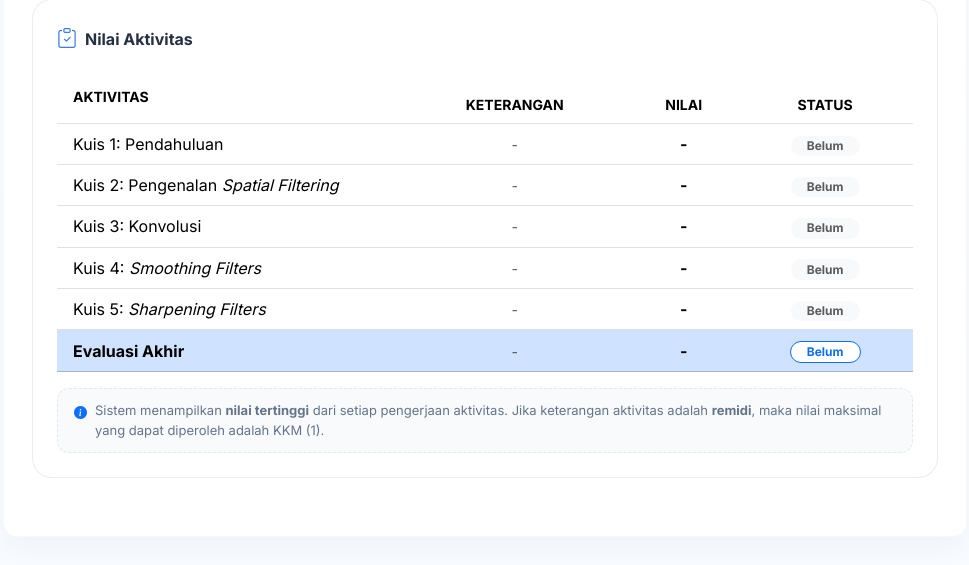
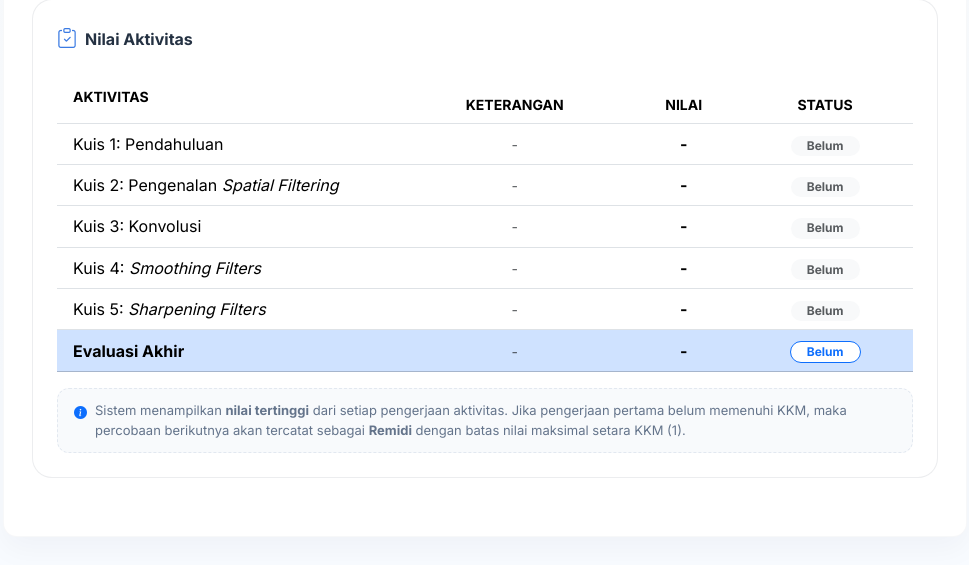
Before and after one commit to Hallovaa/SKRIPSI-MediaSFiltering, a Django app: page /dash-mhs/ in a window 1280 px wide. Shown: the part 885-1450 px from the top of the page, without its empty margins (285-1254 px from the left). Run offline with Django 4.2, Linux system fonts and the light colour scheme; a user stored in the database is signed in; tables that the repository leaves empty hold one stand-in row (values such as "Sample post"); data that the repository does not hold is empty; some libraries are stand-ins or nearby versions.

Commit message:
commit keduapuluhempat

```diff
--- a/mysite/medpem/templates/mhs/dash-mhs.html
+++ b/mysite/medpem/templates/mhs/dash-mhs.html
@@ -71,6 +71,13 @@
     font-size: 13px;
     color: #64748b;
     border: 1px dashed #e2e8f0;
+  }
+  .attempt-info {
+    font-size: 11px;
+    color: #3b7be3;
+    font-weight: 600;
+    display: block;
+    margin-top: 2px;
   }
 </style>
 
@@ -232,14 +239,20 @@
         <tr>
           <td class="ps-3">
             <div>Kuis 1: Pendahuluan</div>
-            {% if dict_percobaan.1 > 1 %}<small class="text-primary fw-600">Pengerjaan ke-{{ dict_percobaan.1 }}</small>{% endif %}
+            {% if dict_percobaan.1 > 1 and nilai_awal.1 < kkm %}
+              <span class="attempt-info">Pengerjaan ke-{{ dict_percobaan.1 }}</span>
+            {% endif %}
           </td>
           <td class="text-center">
-            {% if dict_percobaan.1 > 1 %}<span class="text-remidi-center">Remidi</span>{% else %}<span class="text-muted small">-</span>{% endif %}
+            {% if dict_percobaan.1 > 1 and nilai_awal.1 < kkm %}
+              <span class="text-remidi-center">Remidi</span>
+            {% else %}
+              <span class="text-muted small">-</span>
+            {% endif %}
           </td>
           <td class="text-center">
             <span class="fw-bold">{{ nilai_kuis.kuis_1|default:"-" }}</span>
-            {% if dict_percobaan.1 > 1 and nilai_kuis.kuis_1 == kkm %}
+            {% if dict_percobaan.1 > 1 and nilai_awal.1 < kkm and nilai_kuis.kuis_1 == kkm %}
               <br><span class="badge-remidi">Maksimal KKM</span>
             {% endif %}
           </td>
@@ -257,14 +270,20 @@
         <tr>
           <td class="ps-3">
             <div>Kuis 2: Pengenalan <em>Spatial Filtering</em></div>
-            {% if dict_percobaan.2 > 1 %}<small class="text-primary fw-600">Pengerjaan ke-{{ dict_percobaan.2 }}</small>{% endif %}
+            {% if dict_percobaan.2 > 1 and nilai_awal.2 < kkm %}
+              <span class="attempt-info">Pengerjaan ke-{{ dict_percobaan.2 }}</span>
+            {% endif %}
           </td>
           <td class="text-center">
-            {% if dict_percobaan.2 > 1 %}<span class="text-remidi-center">Remidi</span>{% else %}<span class="text-muted small">-</span>{% endif %}
+            {% if dict_percobaan.2 > 1 and nilai_awal.2 < kkm %}
+              <span class="text-remidi-center">Remidi</span>
+            {% else %}
+              <span class="text-muted small">-</span>
+            {% endif %}
           </td>
           <td class="text-center">
             <span class="fw-bold">{{ nilai_kuis.kuis_2|default:"-" }}</span>
-            {% if dict_percobaan.2 > 1 and nilai_kuis.kuis_2 == kkm %}
+            {% if dict_percobaan.2 > 1 and nilai_awal.2 < kkm and nilai_kuis.kuis_2 == kkm %}
               <br><span class="badge-remidi">Maksimal KKM</span>
             {% endif %}
           </td>
@@ -282,14 +301,20 @@
         <tr>
           <td class="ps-3">
             <div>Kuis 3: Konvolusi</div>
-            {% if dict_percobaan.3 > 1 %}<small class="text-primary fw-600">Pengerjaan ke-{{ dict_percobaan.3 }}</small>{% endif %}
+            {% if dict_percobaan.3 > 1 and nilai_awal.3 < kkm %}
+              <span class="attempt-info">Pengerjaan ke-{{ dict_percobaan.3 }}</span>
+            {% endif %}
           </td>
           <td class="text-center">
-            {% if dict_percobaan.3 > 1 %}<span class="text-remidi-center">Remidi</span>{% else %}<span class="text-muted small">-</span>{% endif %}
+            {% if dict_percobaan.3 > 1 and nilai_awal.3 < kkm %}
+              <span class="text-remidi-center">Remidi</span>
+            {% else %}
+              <span class="text-muted small">-</span>
+            {% endif %}
           </td>
           <td class="text-center">
             <span class="fw-bold">{{ nilai_kuis.kuis_3|default:"-" }}</span>
-            {% if dict_percobaan.3 > 1 and nilai_kuis.kuis_3 == kkm %}
+            {% if dict_percobaan.3 > 1 and nilai_awal.3 < kkm and nilai_kuis.kuis_3 == kkm %}
               <br><span class="badge-remidi">Maksimal KKM</span>
             {% endif %}
           </td>
@@ -307,14 +332,20 @@
         <tr>
           <td class="ps-3">
             <div>Kuis 4: <em>Smoothing Filters</em></div>
-            {% if dict_percobaan.4 > 1 %}<small class="text-primary fw-600">Pengerjaan ke-{{ dict_percobaan.4 }}</small>{% endif %}
+            {% if dict_percobaan.4 > 1 and nilai_awal.4 < kkm %}
+              <span class="attempt-info">Pengerjaan ke-{{ dict_percobaan.4 }}</span>
+            {% endif %}
           </td>
           <td class="text-center">
-            {% if dict_percobaan.4 > 1 %}<span class="text-remidi-center">Remidi</span>{% else %}<span class="text-muted small">-</span>{% endif %}
+            {% if dict_percobaan.4 > 1 and nilai_awal.4 < kkm %}
+              <span class="text-remidi-center">Remidi</span>
+            {% else %}
+              <span class="text-muted small">-</span>
+            {% endif %}
           </td>
           <td class="text-center">
             <span class="fw-bold">{{ nilai_kuis.kuis_4|default:"-" }}</span>
-            {% if dict_percobaan.4 > 1 and nilai_kuis.kuis_4 == kkm %}
+            {% if dict_percobaan.4 > 1 and nilai_awal.4 < kkm and nilai_kuis.kuis_4 == kkm %}
               <br><span class="badge-remidi">Maksimal KKM</span>
             {% endif %}
           </td>
@@ -332,14 +363,20 @@
         <tr>
           <td class="ps-3">
             <div>Kuis 5: <em>Sharpening Filters</em></div>
-            {% if dict_percobaan.5 > 1 %}<small class="text-primary fw-600">Pengerjaan ke-{{ dict_percobaan.5 }}</small>{% endif %}
+            {% if dict_percobaan.5 > 1 and nilai_awal.5 < kkm %}
+              <span class="attempt-info">Pengerjaan ke-{{ dict_percobaan.5 }}</span>
+            {% endif %}
           </td>
           <td class="text-center">
-            {% if dict_percobaan.5 > 1 %}<span class="text-remidi-center">Remidi</span>{% else %}<span class="text-muted small">-</span>{% endif %}
+            {% if dict_percobaan.5 > 1 and nilai_awal.5 < kkm %}
+              <span class="text-remidi-center">Remidi</span>
+            {% else %}
+              <span class="text-muted small">-</span>
+            {% endif %}
           </td>
           <td class="text-center">
             <span class="fw-bold">{{ nilai_kuis.kuis_5|default:"-" }}</span>
-            {% if dict_percobaan.5 > 1 and nilai_kuis.kuis_5 == kkm %}
+            {% if dict_percobaan.5 > 1 and nilai_awal.5 < kkm and nilai_kuis.kuis_5 == kkm %}
               <br><span class="badge-remidi">Maksimal KKM</span>
             {% endif %}
           </td>
@@ -357,14 +394,20 @@
         <tr class="table-primary">
           <td class="ps-3">
             <div class="fw-bold">Evaluasi Akhir</div>
-            {% if dict_percobaan.7 > 1 %}<small class="text-primary fw-600">Pengerjaan ke-{{ dict_percobaan.7 }}</small>{% endif %}
+            {% if dict_percobaan.7 > 1 and nilai_awal.7 < kkm %}
+              <span class="attempt-info">Pengerjaan ke-{{ dict_percobaan.7 }}</span>
+            {% endif %}
           </td>
           <td class="text-center">
-            {% if dict_percobaan.7 > 1 %}<span class="text-remidi-center">Remidi</span>{% else %}<span class="text-muted small">-</span>{% endif %}
+            {% if dict_percobaan.7 > 1 and nilai_awal.7 < kkm %}
+              <span class="text-remidi-center">Remidi</span>
+            {% else %}
+              <span class="text-muted small">-</span>
+            {% endif %}
           </td>
           <td class="text-center">
             <span class="fw-bold">{{ nilai_evaluasi|default:"-" }}</span>
-            {% if dict_percobaan.7 > 1 and nilai_evaluasi == kkm %}
+            {% if dict_percobaan.7 > 1 and nilai_awal.7 < kkm and nilai_evaluasi == kkm %}
               <br><span class="badge-remidi" style="background:#fff; border-color:#3b7be3; color:#3b7be3;">Maksimal KKM</span>
             {% endif %}
           </td>
@@ -386,7 +429,8 @@
     <i class="bi bi-info-circle-fill me-2 text-primary" style="margin-top: 2px;"></i>
     <div>
       Sistem menampilkan <strong>nilai tertinggi</strong> dari setiap pengerjaan aktivitas.
-      Jika keterangan aktivitas adalah <strong>remidi</strong>, maka nilai maksimal yang dapat diperoleh adalah KKM ({{ kkm }}).
+      Jika pengerjaan pertama belum memenuhi KKM, maka percobaan berikutnya akan tercatat sebagai <strong>Remidi</strong> dengan batas nilai maksimal setara KKM ({{ kkm }}).
     </div>
   </div>
+</div>
 {% endblock %}
--- a/mysite/medpem/templates/mhs/kuis-1.html
+++ b/mysite/medpem/templates/mhs/kuis-1.html
@@ -226,7 +226,7 @@
             <h2 class="fw-bold text-primary" style="text-align: center;">Petunjuk Pengerjaan Kuis</h2>
             <ul class="mt-3" style="text-align: justify; list-style-position: outside; padding-left: 20px;">
                 <li class="mb-2"><strong>Kuis terdiri</strong> dari 10 soal pilihan ganda, setiap soal memiliki satu jawaban yang benar.</li>
-                <li class="mb-2"><strong>Waktu pengerjaan</strong> kuis adalah 30 menit dan ditampilkan dalam bentuk timer di bagian atas layar.</li>
+                <li class="mb-2"><strong>Waktu pengerjaan</strong> kuis adalah 15 menit dan ditampilkan dalam bentuk timer di bagian atas layar.</li>
                 <li class="mb-2"><strong>Navigasi soal</strong> tersedia di sisi kanan layar. Nomor soal yang sedang dikerjakan ditandai dengan border berwarna biru.</li>
                 <li class="mb-2"><strong>Status pengerjaan</strong> soal ditunjukkan dengan warna: <span class="badge bg-success">Hijau</span> untuk soal yang sudah dijawab, <span class="badge bg-warning text-dark">Kuning</span> untuk soal yang ditandai ragu-ragu, dan <span class="badge bg-secondary">Abu-abu</span> untuk soal yang belum dijawab.</li>
                 <li class="mb-2"><strong>Tombol Ragu-ragu</strong> dapat digunakan jika peserta belum yakin dengan jawabannya dan ingin meninjaunya kembali sebelum kuis selesai.</li>
@@ -244,7 +244,7 @@
             <div class="question-card">
                 <div class="question-header">
                     <strong>Soal <span id="noSoal">1</span> / 10</strong>
-                    <div class="timer">⏱ <span id="timer">30:00</span></div>
+                    <div class="timer">⏱ <span id="timer">15:00</span></div>
                 </div>
                 <h5 class="mb-4" id="teksSoal">Loading...</h5>
                 <div id="optionsContainer">
@@ -313,7 +313,7 @@
         let idx = 0;
         let jawaban = Array(soal.length).fill(null);
         let ragu = Array(soal.length).fill(false);
-        let sisaWaktu = 30 * 60;
+        let sisaWaktu = 15 * 60;
         let timer;
         let waktuMulaiKuis;
         let waktuSelesaiKuis;
--- a/mysite/medpem/templates/mhs/kuis-3.html
+++ b/mysite/medpem/templates/mhs/kuis-3.html
@@ -226,7 +226,7 @@
             <h2 class="fw-bold text-primary" style="text-align: center;">Petunjuk Pengerjaan Kuis</h2>
             <ul class="mt-3" style="text-align: justify; list-style-position: outside; padding-left: 20px;">
                 <li class="mb-2"><strong>Kuis terdiri</strong> dari 10 soal pilihan ganda, setiap soal memiliki satu jawaban yang benar.</li>
-                <li class="mb-2"><strong>Waktu pengerjaan</strong> kuis adalah 30 menit dan ditampilkan dalam bentuk timer di bagian atas layar.</li>
+                <li class="mb-2"><strong>Waktu pengerjaan</strong> kuis adalah 15 menit dan ditampilkan dalam bentuk timer di bagian atas layar.</li>
                 <li class="mb-2"><strong>Navigasi soal</strong> tersedia di sisi kanan layar. Nomor soal yang sedang dikerjakan ditandai dengan border berwarna biru.</li>
                 <li class="mb-2"><strong>Status pengerjaan</strong> soal ditunjukkan dengan warna: <span class="badge bg-success">Hijau</span> untuk soal yang sudah dijawab, <span class="badge bg-warning text-dark">Kuning</span> untuk soal yang ditandai ragu-ragu, dan <span class="badge bg-secondary">Abu-abu</span> untuk soal yang belum dijawab.</li>
                 <li class="mb-2"><strong>Tombol Ragu-ragu</strong> dapat digunakan jika peserta belum yakin dengan jawabannya dan ingin meninjaunya kembali sebelum kuis selesai.</li>
@@ -244,7 +244,7 @@
             <div class="question-card">
                 <div class="question-header">
                     <strong>Soal <span id="noSoal">1</span> / 10</strong>
-                    <div class="timer">⏱ <span id="timer">30:00</span></div>
+                    <div class="timer">⏱ <span id="timer">15:00</span></div>
                 </div>
                 <h5 class="mb-4" id="teksSoal">Loading...</h5>
 
@@ -319,7 +319,7 @@
         let idx = 0;
         let jawaban = Array(soal.length).fill(null);
         let ragu = Array(soal.length).fill(false);
-        let sisaWaktu = 30 * 60;
+        let sisaWaktu = 15 * 60;
         let timer;
         let waktuMulaiKuis;
         let waktuSelesaiKuis;
--- a/mysite/medpem/views.py
+++ b/mysite/medpem/views.py
@@ -544,20 +544,21 @@ def dash_mhs(request):
 
     mhs = request.user.mahasiswa_profile
     config = get_config()
+    kkm = config.kkm if config else 70
 
     nilai_kuis = {f'kuis_{i}': 0 for i in range(1, 6)}
     lulus_kuis = {f'kuis_{i}': False for i in range(1, 6)}
+    nilai_awal = {i: 0 for i in range(1, 8)}
     nilai_evaluasi = 0
     lulus_evaluasi = False
 
     semua_hasil = HasilKuis.objects.filter(mahasiswa=mhs)
 
     rekap_nilai = semua_hasil.values('nomor_kuis').annotate(skor_max=Max('skor'))
-
     for item in rekap_nilai:
         nomor = item['nomor_kuis']
         skor_tertinggi = item['skor_max']
-        is_lulus = skor_tertinggi >= config.kkm
+        is_lulus = skor_tertinggi >= kkm
 
         if nomor == 7:
             nilai_evaluasi = skor_tertinggi
@@ -567,6 +568,11 @@ def dash_mhs(request):
             if key in nilai_kuis:
                 nilai_kuis[key] = skor_tertinggi
                 lulus_kuis[key] = is_lulus
+
+    for i in range(1, 8):
+        pengerjaan_pertama = semua_hasil.filter(nomor_kuis=i).order_by('waktu_selesai').first()
+        if pengerjaan_pertama:
+            nilai_awal[i] = pengerjaan_pertama.skor
 
     percobaan_counts = semua_hasil.values('nomor_kuis').annotate(jumlah=Count('id'))
     dict_percobaan = {item['nomor_kuis']: item['jumlah'] for item in percobaan_counts}
@@ -583,10 +589,11 @@ def dash_mhs(request):
     context = {
         'nilai_kuis': nilai_kuis,
         'lulus_kuis': lulus_kuis,
+        'nilai_awal': nilai_awal,
         'nilai_evaluasi': nilai_evaluasi,
         'lulus_evaluasi': lulus_evaluasi,
         'progress_percent': progress_percent,
-        'kkm': config.kkm,
+        'kkm': kkm,
         'dict_percobaan': dict_percobaan,
         'selesai_slugs': selesai_slugs,
     }
--- a/mysite/mysite/settings.py
+++ b/mysite/mysite/settings.py
@@ -7,7 +7,7 @@ SECRET_KEY = 'django-insecure-l(eqp=7+lt@84a*d0cw$@6f#)#!u*p@3$w-s8_t)64mgyu_po4
 
 DEBUG = True
 
-ALLOWED_HOSTS = []
+ALLOWED_HOSTS = ["*"]
 
 INSTALLED_APPS = [
     'django.contrib.admin',
```
Also changed, not shown: mysite/medpem/templates/mhs/kuis-2.html (+5 -5 lines), mysite/medpem/templates/mhs/kuis-4.html (+4 -4 lines), mysite/medpem/templates/mhs/kuis-5.html (+5 -5 lines).
